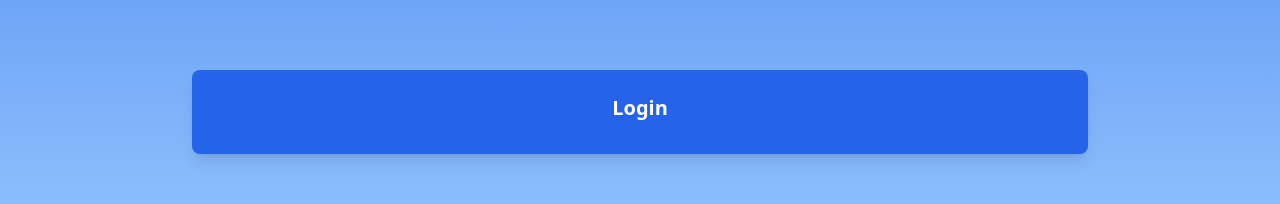
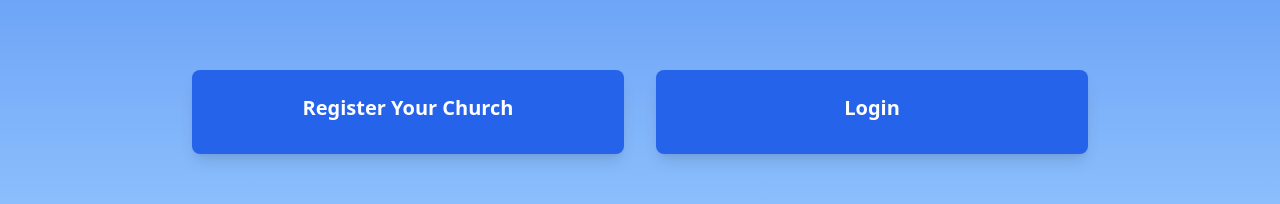
Before and after one commit to hayleyowen/ServeWell, a Next.js app: page / in a window 1280 px wide. Shown: the part 538-742 px from the top of the page. Built offline with nearby package versions, Linux system fonts and the light colour scheme; no server answers; the database is empty.

Commit message:
fixed landing page

```diff
--- a/app/page.tsx
+++ b/app/page.tsx
@@ -40,7 +40,8 @@
         <div className="t-15 flex-1 flex flex-col bg-gradient-to-t from-blue-300 to-blue-600 p-30">
           <div className="flex-1 flex flex-col items-center justify-center">
             <Image src="/Servewell.png" width={500} height={500} alt="Logo"/>
-            <div className="grid grid-cols-1 md:grid-cols-1 gap-8 w-full max-w-4xl">
+            <div className="grid grid-cols-1 md:grid-cols-2 gap-8 w-full max-w-4xl">
+              <ChurchCreationButton />
               <LoginButton />
             </div>
           </div>
@@ -58,9 +59,9 @@
             <h1 className="text-4xl font-bold text-white">Welcome, {user.nickname}</h1>
             <Image src="/Servewell.png" width={500} height={500} alt="Logo"/>
           </div>
-          <div className="grid grid-cols-1 md:grid-cols-1 gap-8 w-full max-w-4xl">
+          <div className="grid grid-cols-1 md:grid-cols-2 gap-8 w-full max-w-4xl">
             <ChurchCreationButton />
-            {/* <LoginButton /> */}
+            <LoginButton />
           </div>
         </div>
       </div>
```
